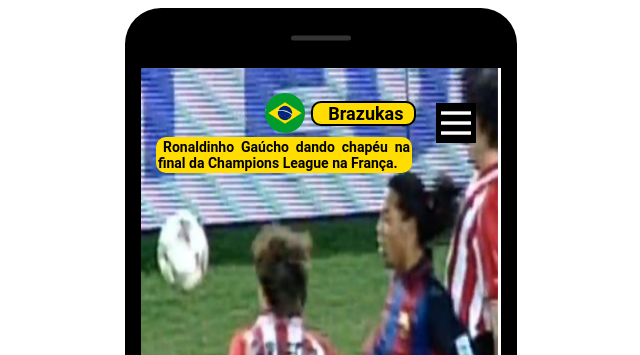
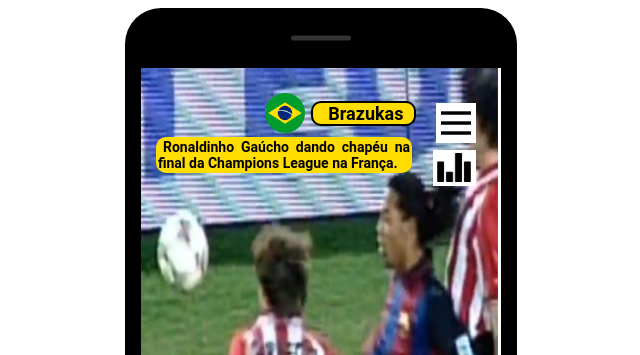
Before and after one commit to jjonhy/HackatonBrazukas, a plain HTML site: page challenge.html in a window 1280 px wide. Shown: the top 355 px of the page, without its empty margins (319-959 px from the left). Drawn offline with Linux system fonts and the light colour scheme.

Commit message:
mudança challenge e style

```diff
--- a/challenge.html
+++ b/challenge.html
@@ -24,7 +24,7 @@
                 </div>
             <img id="play" src="play.png">
                 <div class="menu_sanduiche">
-                    <img class="button" src="sanduichebrnaco.png">
+                    <img class="button" src="sanduichepreto.png">
                 </div>
                 <img src="ronaldinho.png" id="ronaldinho">
                 <div>
@@ -37,6 +37,9 @@
 
                 <div>
                     <p id="sportName">Futebol</p>
+                </div>
+                <div id="graph2">
+                    <img src="graph.png" alt="Graph" style="width: 80%;">
                 </div>
             </div>
         </div>
--- a/style.css
+++ b/style.css
@@ -196,6 +196,17 @@ div#graph
   padding: 75px 0 0 300px;
 }
 
+div#graph2
+{
+  width: 12%;
+  position: absolute;
+  padding: 3px 0 0 0;
+  top: 15%;
+  left: 81%;
+  background-color: white;
+  text-align: center;
+}
+
 #profileFeatures{
     font-size: 14px;
     text-align: left;
```
Also changed, not shown: sanduichepreto.png (added).
